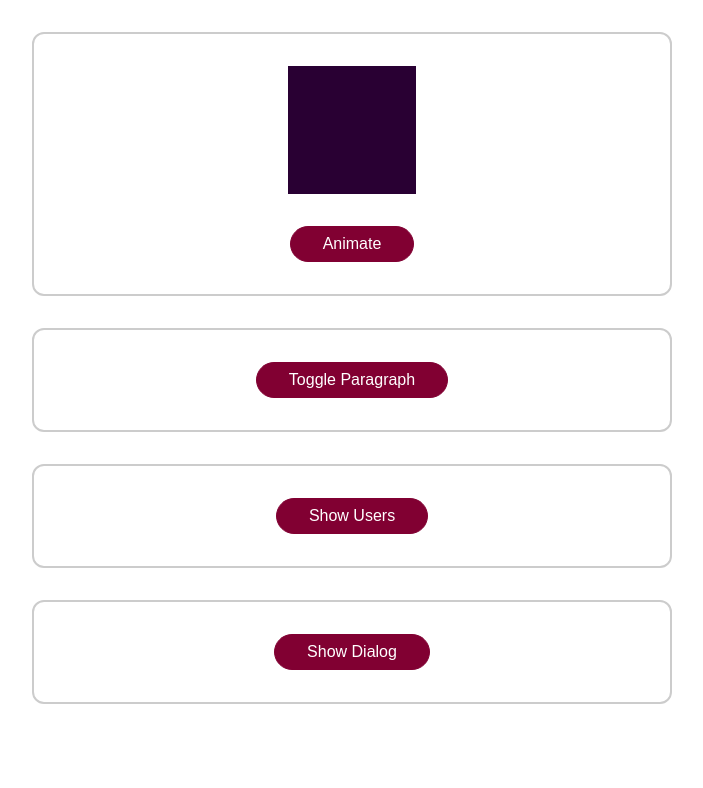
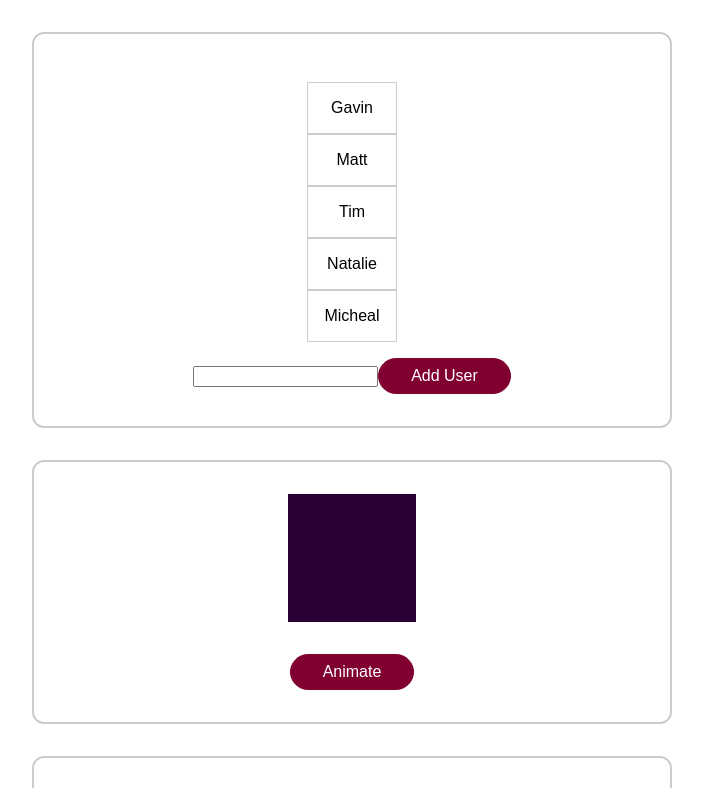
Before and after one commit to Battlertrunks/Vue-Practice-1, a Vue app in the folder animations-01-starting-setup/: page / in a window 1280 px wide. Shown: the top 788 px of the page, without its empty margins (288-991 px from the left). Built offline with nearby package versions, Linux system fonts and the light colour scheme.

Commit message:
Added the transition-group event which handle multiple elements with animations. Used it to hold a lists and animate individual element lists.

```diff
--- a/animations-01-starting-setup/src/App.vue
+++ b/animations-01-starting-setup/src/App.vue
@@ -1,4 +1,7 @@
 <template>
+  <div class="container">
+    <users-list></users-list>
+  </div>
   <div class="container">
     <div class="block" :class="{ animate: animatedBlock }"></div>
     <button @click="animateBlock">Animate</button>
@@ -39,7 +42,9 @@
 </template>
 
 <script>
+import UsersList from './components/UsersList.vue';
 export default {
+  components: { UsersList },
   data() {
     return {
       dialogIsVisible: false,
--- /dev/null
+++ b/animations-01-starting-setup/src/components/UsersList.vue
@@ -0,0 +1,63 @@
+<template>
+  <!-- Tag is used as a placeholder of what element should be the parent -->
+  <transition-group tag="ul" name="user-list">
+    <li v-for="user in users" :key="user" @click="removeUser(user)">
+      {{ user }}
+    </li>
+  </transition-group>
+  <div>
+    <input type="text" ref="userNameInput" />
+    <button @click="addUser">Add User</button>
+  </div>
+</template>
+
+<script>
+export default {
+  data() {
+    return {
+      users: ['Gavin', 'Matt', 'Tim', 'Natalie', 'Micheal'],
+    };
+  },
+  methods: {
+    addUser() {
+      this.users.unshift(this.$refs.userNameInput.value);
+    },
+    removeUser(user) {
+      this.users = this.users.filter((usr) => usr !== user);
+    },
+  },
+};
+</script>
+
+<style scoped>
+ul {
+  list-style: none;
+  margin: 1rem 0;
+  padding: 0;
+}
+li {
+  border: 1px solid #ccc;
+  padding: 1rem;
+  text-align: center;
+}
+
+.user-list-enter-from {
+  opacity: 0;
+  transform: translateX(-30px);
+}
+.user-list-enter-active {
+  transition: all 1s ease-out;
+}
+.user-list-enter-to,
+.user-list-leave-from {
+  opacity: 1;
+  transform: translateX(0);
+}
+.user-list-leave-active {
+  transition: all 1s ease-out;
+}
+.user-list-leave-to {
+  opacity: 0;
+  transform: translateX(30px);
+}
+</style>
```
